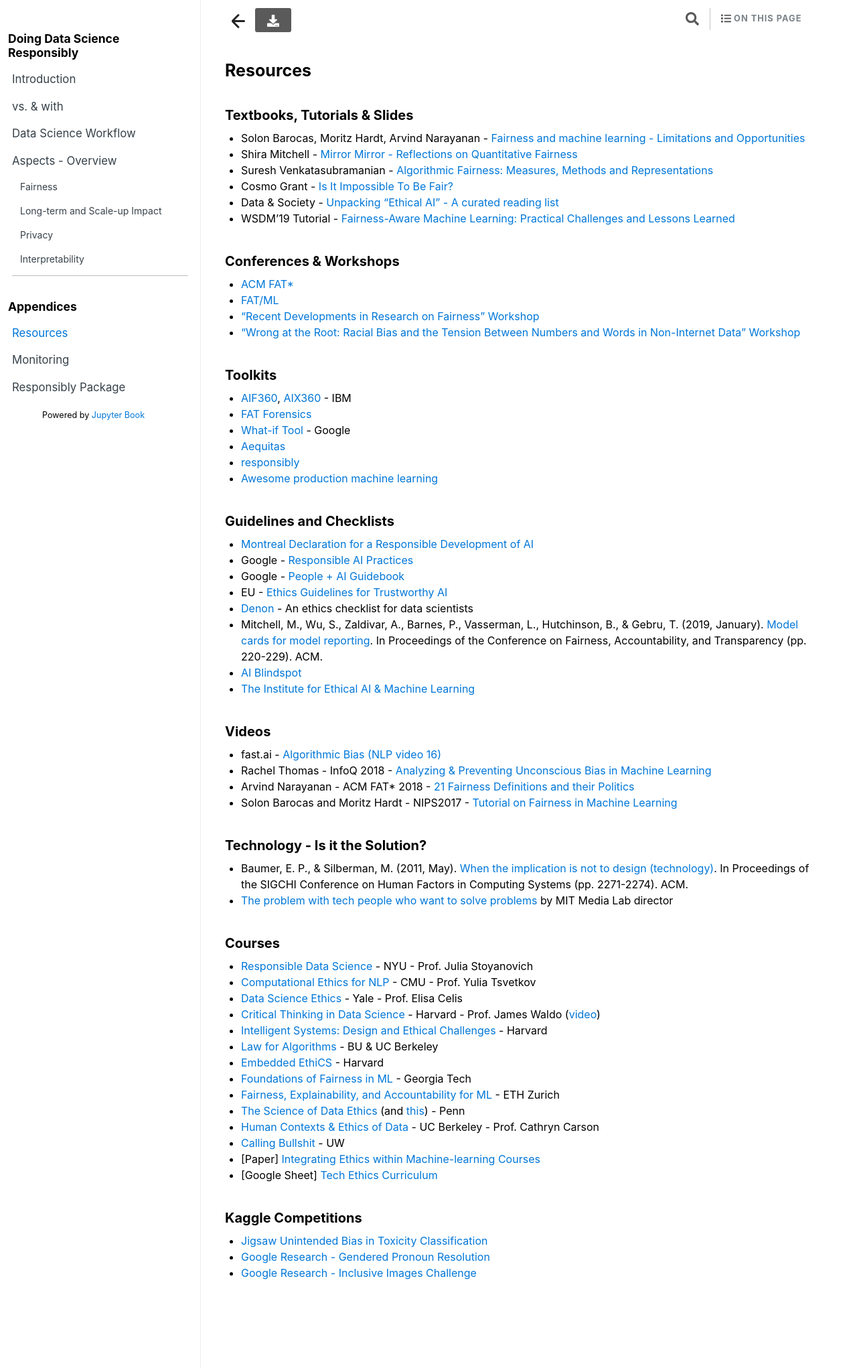
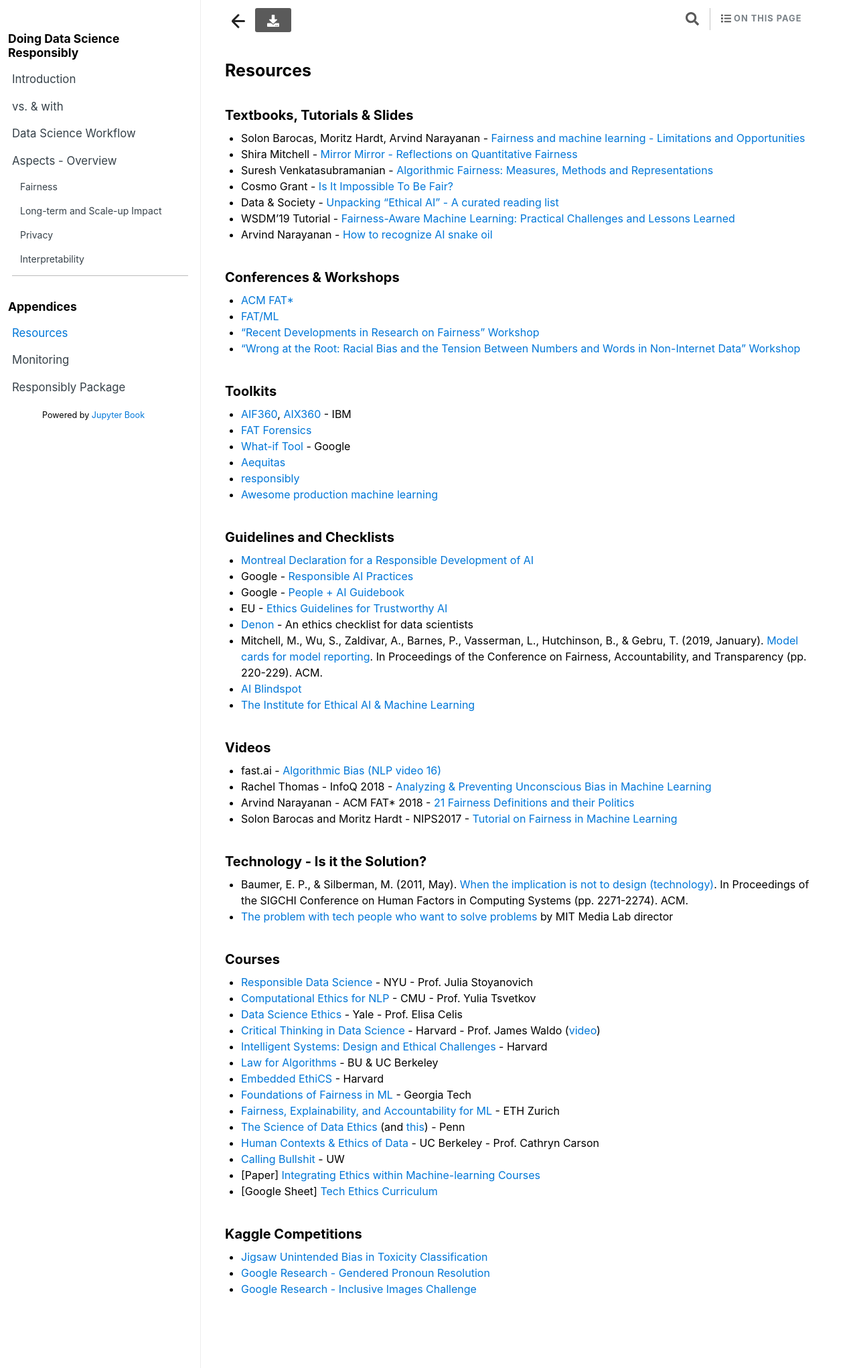
Before and after one commit to ResponsiblyAI/handbook, a Jekyll site: the page built from content/appendices/resources.md, in a window 1280 px wide. Shown: the whole page at 67% size. Built offline with Jekyll 4.4.1, drawn with Linux system fonts in a browser that asks for light colours; our own code applies the rules of GitHub Pages for plain Markdown files; comment, search, counter and statistics services are not loaded.

Commit message:
add snake oil slides

```diff
--- a/content/appendices/resources.md
+++ b/content/appendices/resources.md
@@ -8,6 +8,7 @@
 - Cosmo Grant - [Is It Impossible To Be Fair?](https://3milychu.github.io/algorithmic-fairness/)
 - Data & Society - [Unpacking "Ethical AI" - A curated reading list](https://points.datasociety.net/unpacking-ethical-ai-b770b964c236)
 - WSDM'19 Tutorial - [Fairness-Aware Machine Learning: Practical Challenges and Lessons Learned](https://sites.google.com/view/wsdm19-fairness-tutorial)
+- Arvind Narayanan - [How to recognize AI snake oil](https://www.cs.princeton.edu/~arvindn/talks/MIT-STS-AI-snakeoil.pdf)
 
 ## Conferences & Workshops
 
```
